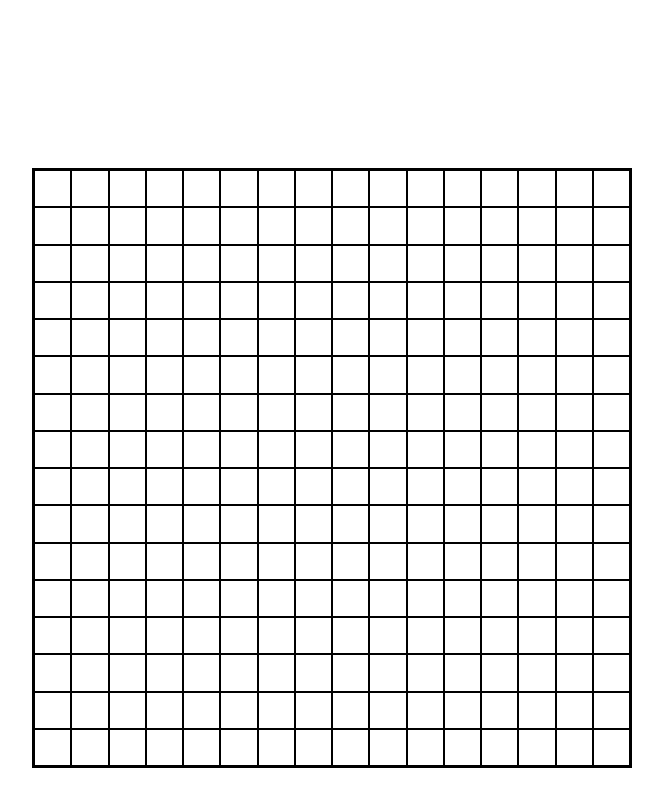
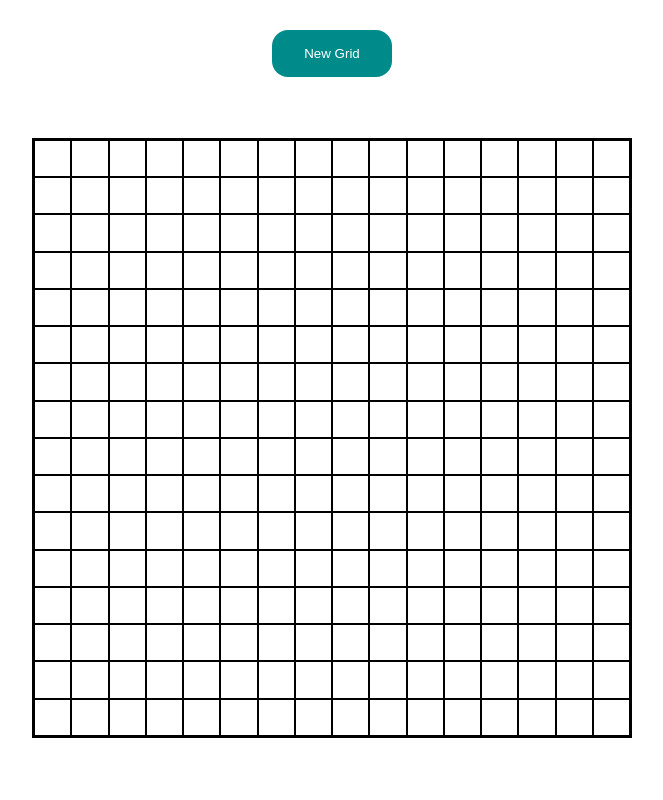
Before and after one commit to TahraouiMustapha/Etch-a-Sketch-Refresh-, a plain HTML site: page index.html in a window 1280 px wide. Shown: the whole page, without its empty margins (308-971 px from the left). Drawn offline with Linux system fonts and the light colour scheme.

Commit message:
feat : adding a btn that will ask the user for the number of squares for the new grid, and make it

```diff
--- a/index.html
+++ b/index.html
@@ -8,6 +8,7 @@
     <script src="script.js" defer></script>
 </head>
 <body>
+    <button class="new-grid-btn"> New Grid </button>
     <div class="container">
 
     </div>
--- a/script.js
+++ b/script.js
@@ -1,23 +1,39 @@
 const container = document.querySelector('.container');
+const newGridBtn = document.querySelector('.new-grid-btn');
 
-makeGrid();
-const squares = document.querySelectorAll('.square');
-squares.forEach((square) => {
-    square.addEventListener('mouseenter', () => {
-        square.classList.add('colored');
-    })
+makeGrid(16);
+
+newGridBtn.addEventListener('click', () => {
+    let newNumber;
+    do {
+        newNumber = Number(prompt("Enter a new number for the Grid\n (Your choice < 100)", "16"));
+    } while (newNumber > 100);
+    removeGrid();
+    makeGrid(newNumber);
 })
 
 
-
-function createSquare() {
+function createSquare(nmbSquares) {
     const div = document.createElement('div');
     div.classList.add('square');
+    div.style.width = `calc(100% / ${nmbSquares})`;
+    div.style.height = `calc(100% / ${nmbSquares})`;
     return div;
 }
 
-function makeGrid() {
-    for (let i=0; i< 16 * 16; i++) {
-        container.appendChild(createSquare())
+function makeGrid(nmbSquares) {
+    for (let i=0; i< nmbSquares * nmbSquares; i++) {
+        container.appendChild(createSquare(nmbSquares))
     }
+
+    const squares = document.querySelectorAll('.square');
+    squares.forEach((square) => {
+        square.addEventListener('mouseenter', () => {
+            square.classList.add('colored');
+        })
+    })
 }
+
+function removeGrid () {
+    container.textContent = '';
+}
--- a/style.css
+++ b/style.css
@@ -8,8 +8,18 @@ body {
     width: 100%;
     height: 100vh;
     display: flex;
-    justify-content: center;
-    align-items: flex-end;
+    flex-direction: column;
+    align-items: center;
+    justify-content: space-around;
+}
+
+.new-grid-btn {
+    padding: 16px 32px;
+    border: none;
+    border-radius: 16px;
+    color: #fff;
+    background-color: darkcyan;
+    cursor: pointer;
 }
 
 .container {
@@ -23,8 +33,6 @@ body {
 
 .square {
     border: 1px solid #000;
-    width: calc(100% / 16);
-    height: calc(100% / 16);
 }
 
 .colored {
```
